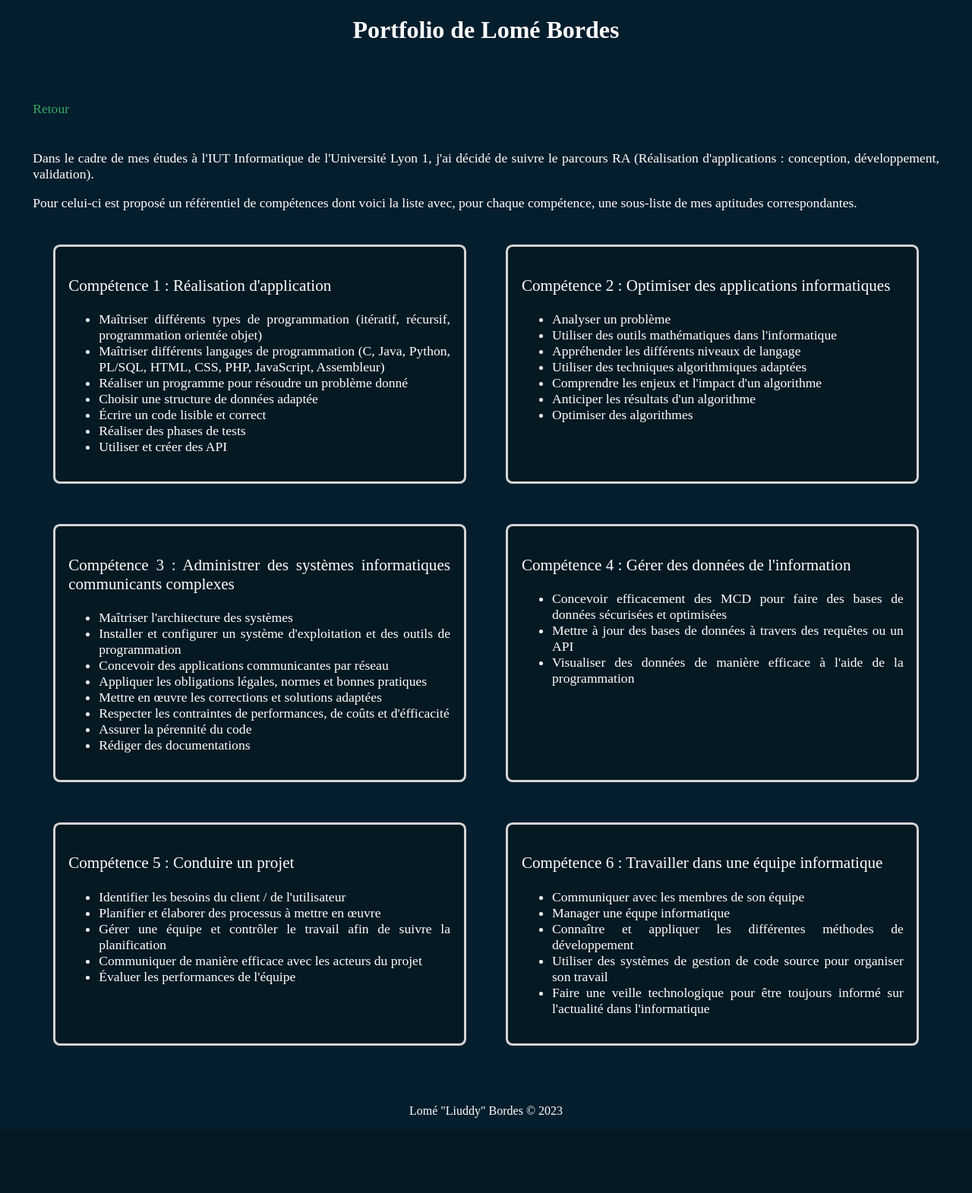
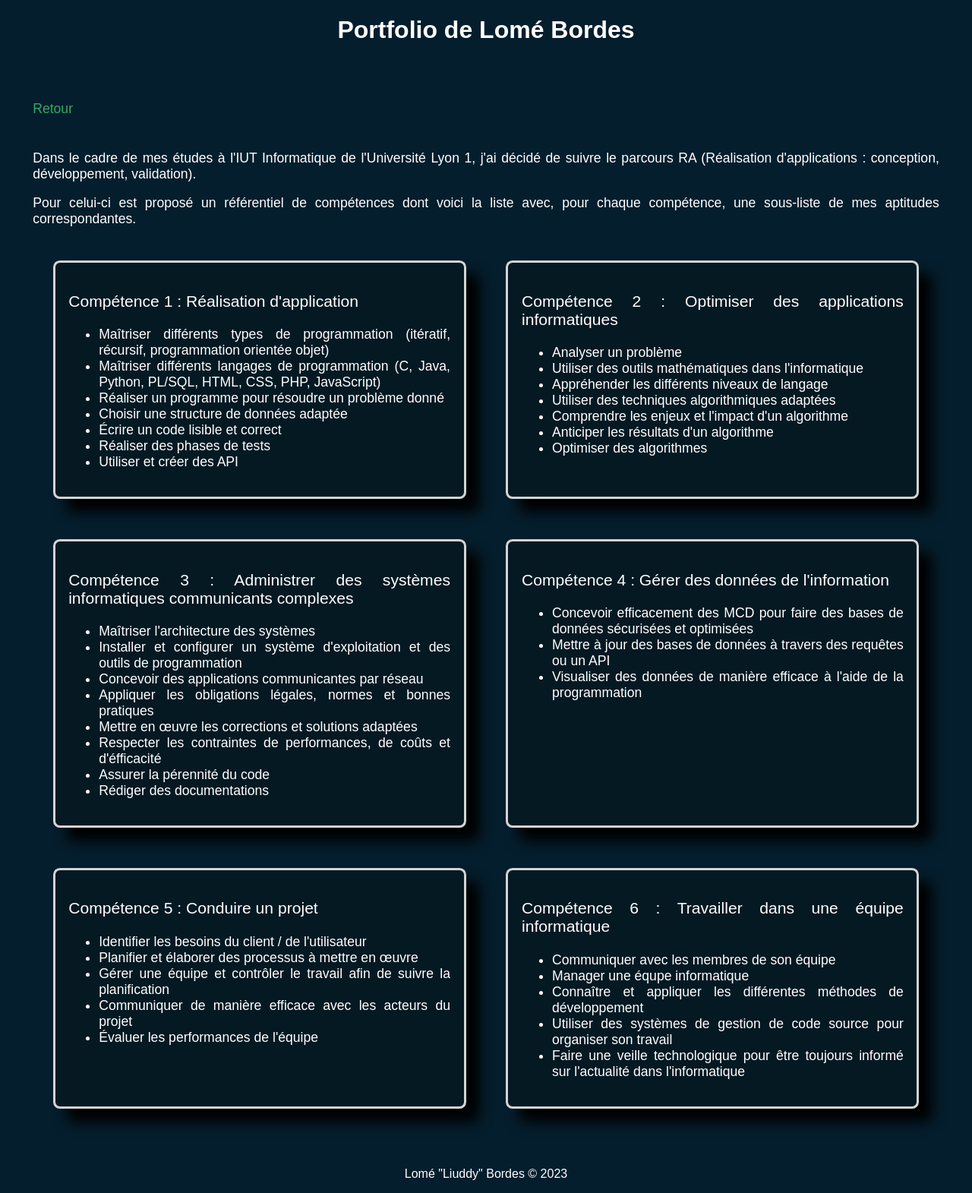
Before and after one commit to Liuddy/portfolio, a PHP site: page /skill.php in a window 1280 px wide. Shown: the whole page at 76% size. Before the commit the page ends 1472 px from the top, so only its background shows below. Run offline with PHP 8.4, Linux system fonts and the light colour scheme.

Commit message:
Finalisation compétences

```diff
--- a/skill.php
+++ b/skill.php
@@ -8,7 +8,7 @@
                 <p>Compétence 1 : Réalisation d'application</p>
                 <ul>
                     <li>Maîtriser différents types de programmation (itératif, récursif, programmation orientée objet)</li>
-                    <li>Maîtriser différents langages de programmation (C, Java, Python, PL/SQL, HTML, CSS, PHP, JavaScript, Assembleur)</li>
+                    <li>Maîtriser différents langages de programmation (C, Java, Python, PL/SQL, HTML, CSS, PHP, JavaScript)</li>
                     <li>Réaliser un programme pour résoudre un problème donné</li>
                     <li>Choisir une structure de données adaptée</li>
                     <li>Écrire un code lisible et correct</li>
--- a/style.css
+++ b/style.css
@@ -1,6 +1,7 @@
 body {
 	background: rgb(5, 30, 45);
 	color: white;
+	font-family: sans-serif;
 }
 
 header, footer {
@@ -37,7 +38,7 @@ div:not(#grid) {
 	background: rgb(5, 25, 35);
 	border: 0.2em solid lightgrey;
 	border-radius: 0.5em;
-	box-shadow: 0.7em;
+	box-shadow: 1em 1em 1em black;
 	margin: 1.5em;
 	padding: 1em;
 }
```
